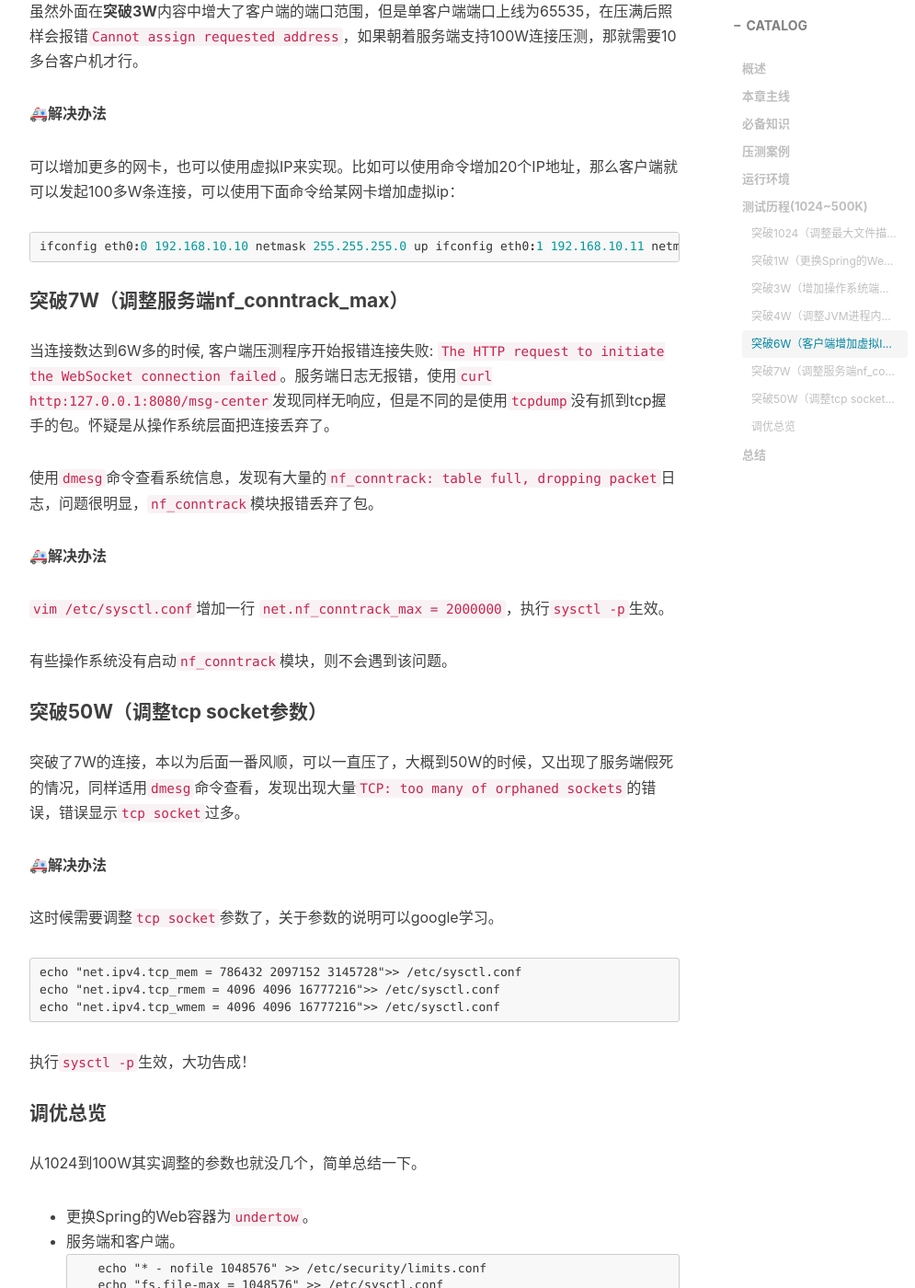
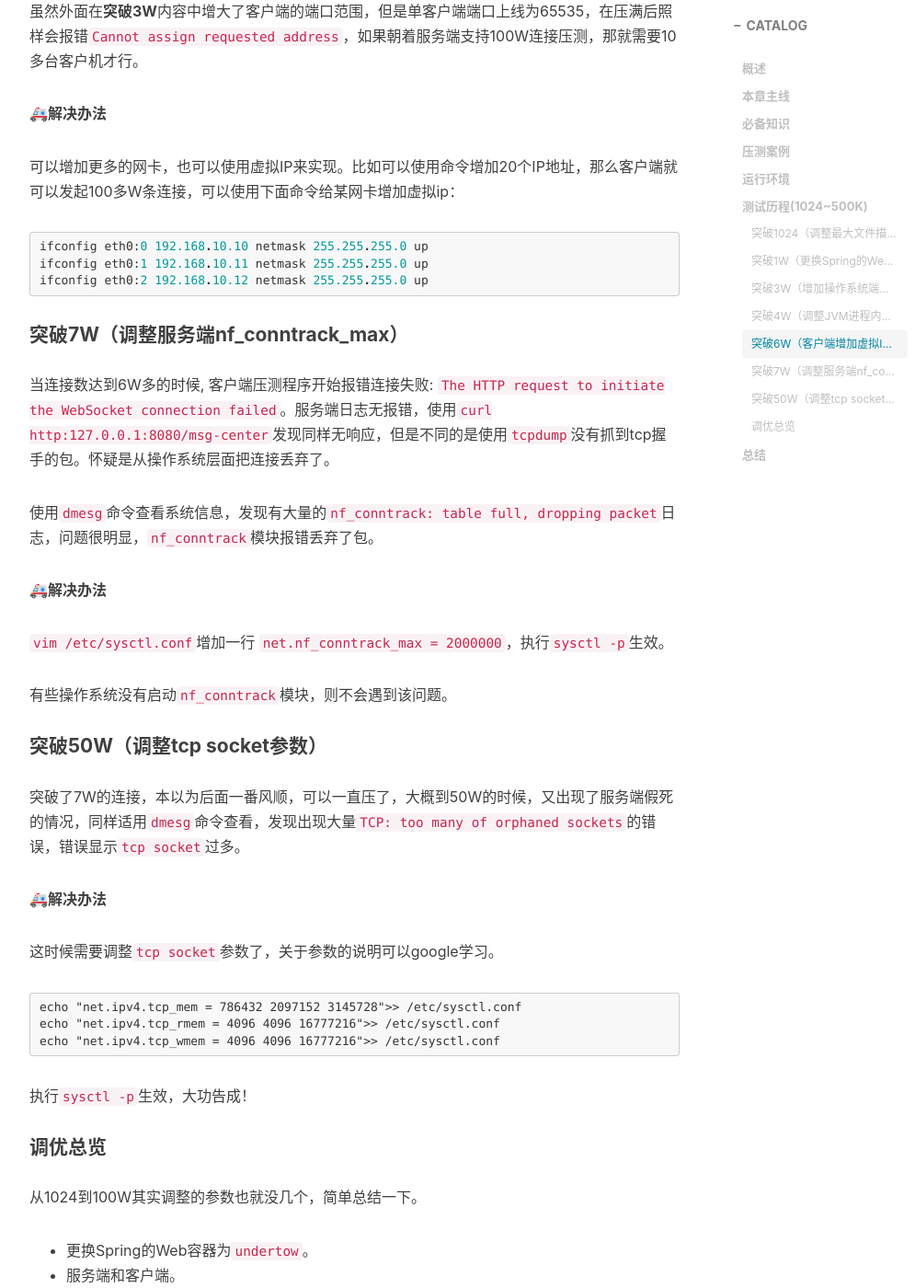
Before and after one commit to shibd/shibd.github.io, a Jekyll site: the page built from _posts/2019-08-17-Message-Center-3.md, in a window 1280 px wide and 1400 px high, scrolled down 8073 px. Shown: the whole window at 92% size, without its empty margins (233-1228 px from the left). Built offline with Jekyll 4.4.1, drawn with Linux system fonts in a browser that asks for light colours; nearby versions of some CDN libraries; comment, search, counter and statistics services are not loaded; some of the changed text lies outside the part shown.

Commit message:
fix: 调整文本格式,背景图片

````diff
--- a/_posts/2019-08-17-Message-Center-3.md
+++ b/_posts/2019-08-17-Message-Center-3.md
@@ -206,7 +206,7 @@
 
 ⭐️ **操作系统还是应用程序问题**
 
-期初一直怀疑是服务器有问题，怀疑是否是操作系统参数没调好，导致的。所以就尝试在连接数达到1W后，在服务器上用`curl http:127.0.0.1:8080/msg-center`访问，发现请求照样阻塞，神奇的是，当客户端连接减少1个到9999时，其他请求就能打入。这种情况基本确定是某配置导致的，不是操作系统和应用程序出现了瓶颈。
+期初一直怀疑是服务器有问题，怀疑是否是操作系统参数没调好导致的。所以就尝试在连接数达到1W后，在服务器上用`curl http:127.0.0.1:8080/msg-center`访问，发现请求照样阻塞，神奇的是，当客户端连接减少1个到9999时，其他请求就能打入。这种情况基本确定是某配置导致的，不是操作系统和应用程序出现了瓶颈。
 
 另外使用`tcpdump -i lo`抓取本地回环网卡的包，发现在1W连接时虽然执行`curl http:127.0.0.1:8080/msg-center`阻塞，但是TCP三次握手是正常的，所以排除操作系统问题，基本确定是应用程序的问题。
 ```
@@ -292,7 +292,7 @@
 **🚑解决办法**
 
 可以增加更多的网卡，也可以使用虚拟IP来实现。比如可以使用命令增加20个IP地址，那么客户端就可以发起100多W条连接，可以使用下面命令给某网卡增加虚拟ip：
-``` s
+``` java
 ifconfig eth0:0 192.168.10.10 netmask 255.255.255.0 up
 ifconfig eth0:1 192.168.10.11 netmask 255.255.255.0 up
 ifconfig eth0:2 192.168.10.12 netmask 255.255.255.0 up
````
Also changed, not shown: other parts of _posts/2019-08-17-Message-Center-3.md (+1 -1 lines), _posts/2019-08-15-Message-Center-1.md (+1 -1 lines), _posts/2019-08-16-Message-Center-2.md (+1 -1 lines), _posts/2019-08-18-Message-Center-4.md (+1 -1 lines), img/2019-08-15(Message-Center)/top1.jpg (renamed from img/2019-08-15(Message-Center)/top-ux.jpg), img/2019-08-15(Message-Center)/top2.jpg (added), img/2019-08-15(Message-Center)/top3.jpg (added), img/2019-08-15(Message-Center)/top4.jpg (added), img/todo/006tNc79gy1g60g91ayfqj31990u0x5l.jpg (deleted), img/todo/006tNc79gy1g60g93eaiqj31990u04hw.jpg (deleted), img/todo/006tNc79gy1g60g9cl9k6j31900u07wh.jpg (deleted), img/todo/006tNc79gy1g60g9ec4kkj31990u0x4i.jpg (deleted), img/todo/006tNc79gy1g60g9gyh2gj31990u07wh.jpg (deleted), img/todo/006tNc79gy1g60g9jic6yj31990u0kjl.jpg (deleted), 5 more files.
